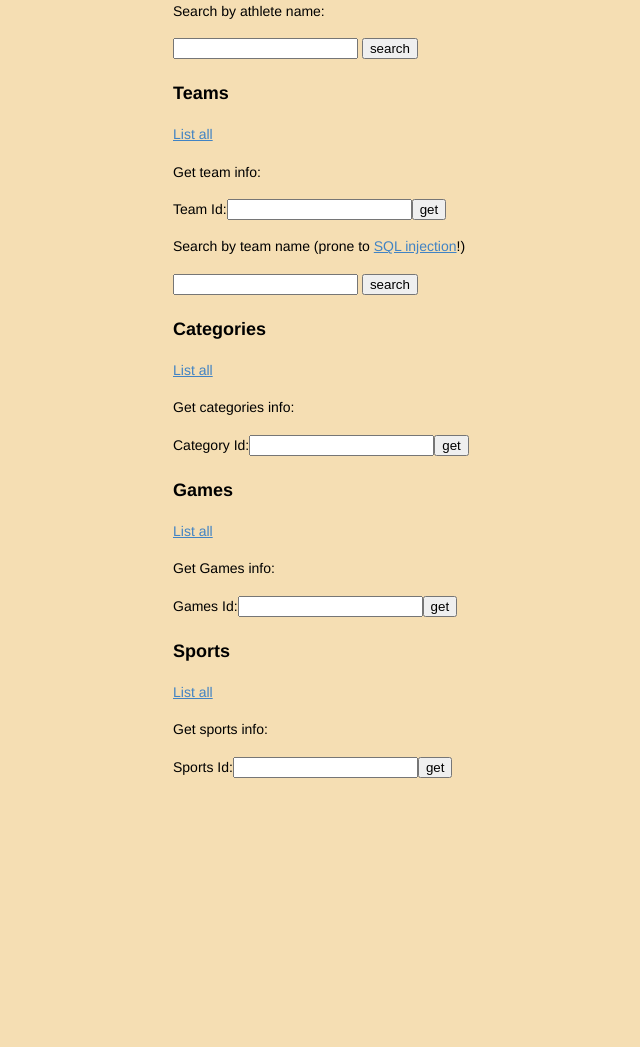
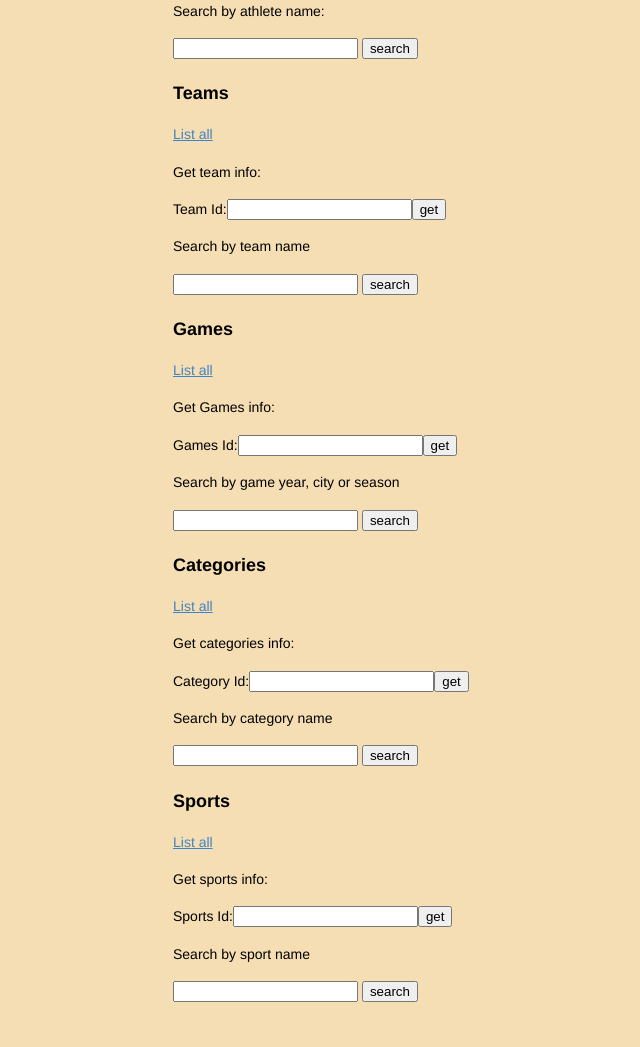
Before and after one commit to sarataboas/Base-de-dados---project, a Flask app: template templates/index.html in a window 1280 px wide. Shown: the part 678-1725 px from the top of the page, without its empty margins (40-680 px from the left). Before the commit the page ends 1456 px from the top, so only its background shows below. Run offline with Flask 3, Linux system fonts and the light colour scheme; the template is opened without the code that fills it, so the values that code supplies are empty.

Commit message:
alteracoes sara

```diff
--- a/app.py
+++ b/app.py
@@ -37,6 +37,8 @@ def list_athletes():
       ''').fetchall()
     return render_template('athletes-list.html', athletes=athletes)
 
+
+#--------------------ATLETAS-----------------------
 #athletes id
 @APP.route('/athletes/<int:id_atleta>/')
 def get_athlete(id_atleta):
@@ -77,7 +79,10 @@ def search_athletes(expr):
   return render_template('athletes-search.html',
            search=search,athletes=athletes)
 
-#eventos
+
+#-----------------EVENTOS------------------
+
+#games
 @APP.route('/games/')
 def list_games():
     games = db.execute(
@@ -87,6 +92,7 @@ def list_games():
     ORDER BY idEventos
       ''').fetchall()
     return render_template('games-list.html', games=games)
+
 
 #games id
 @APP.route('/games/<int:id_evento>/')
@@ -114,7 +120,23 @@ def get_game(id_evento):
   return render_template('games.html',
            evento_data = evento_data, stats_events_atletas = stats_events_atletas)
 
-  #-------------EQUIPAS------------------
+
+#games search
+@APP.route('/games/search/<expr>')
+def search_games(expr):
+   search = { 'expr': expr }
+   expr = '%' + expr + '%'
+   games = db.execute(
+      '''
+      SELECT year, city, season, idEventos
+      FROM Eventos
+      WHERE year LIKE ? or city LIKE ? or season LIKE ?
+      ''', (expr, expr, expr)).fetchall()
+   return render_template('games-search.html', search=search, games=games)
+
+
+
+#-------------EQUIPAS------------------
 #teams list
 @APP.route('/teams/')
 def list_teams():
@@ -181,6 +203,43 @@ def list_categories():
    return render_template('categories-list.html', categories=categories)
 
 
+#categories id
+@APP.route('/categories/<int:id_categoria>/')
+def get_category(id_categoria):
+   category_data = db.execute(
+      '''
+      SELECT e.year, a.name, a.idAtletas, p.medal, c.event
+      FROM Eventos e JOIN Participacoes p ON e.idEventos=p.idEventos
+      JOIN Atletas a ON a.idAtletas=p.idAtletas
+      JOIN Categorias c ON c.idCategorias=p.idCategorias
+      WHERE c.idCategorias = :id AND (p.medal LIKE 'Gold' OR p.medal LIKE 'Silver' OR p.medal LIKE 'Bronze')
+      ORDER BY e.year, CASE
+        WHEN p.medal = 'Gold' THEN 1
+        WHEN p.medal = 'Silver' THEN 2
+        WHEN p.medal = 'Bronze' THEN 3
+        END
+      ''', {'id': id_categoria}).fetchall()
+   return render_template('categories.html', category_data = category_data)
+
+
+#categories search
+@APP.route('/categories/search/<expr>/')
+def search_categories(expr):
+  search = { 'expr': expr }
+  expr = '%' + expr + '%'
+  categories = db.execute(
+    '''
+    SELECT event, idCategorias
+    FROM Categorias
+    WHERE event LIKE ?
+    ''', [expr]).fetchall()
+  return render_template('categories-search.html',
+           search=search,categories=categories)
+
+
+
+
+
 
 
 #-----------------MODALIDADES--------------------------
@@ -212,4 +271,16 @@ def get_sport(id_modalidade):
   print("Sport Data:", sport_data)
   return render_template('sports.html', sport_data=sport_data)
 
-#saraescreveu
+
+# sports search
+@APP.route('/sports/search/<expr>')
+def search_sports(expr):
+   search = { 'expr': expr }
+   expr = '%' + expr + '%'
+   sports = db.execute(
+      '''
+      SELECT idModalidades, sport
+      FROM Modalidades
+      WHERE sport LIKE ?
+      ''', [expr]).fetchall()
+   return render_template('sports-search.html', search=search, sports=sports)
--- a/templates/index.html
+++ b/templates/index.html
@@ -66,12 +66,32 @@
     </form>
     </p>
 
-    <p>Search by team name (prone to <a href="https://en.wikipedia.org/wiki/SQL_injection">SQL injection</a>!)
+    <p>Search by team name
       <form name="asearch" action="javascript:window.open('/teams/search/'+document.forms['asearch'].elements['expr'].value,'_self')">
         <input name="expr" id="expr" value=" " required/>
         <input type="submit" value="search"/>
       </form>
     </p>
+
+
+    <h3>Games</h3>
+    <p>
+       <a href="/games">List all</a>
+    </p>
+
+    <p>Get Games info:
+    <form name="gid" action="javascript:window.open('/games/'+document.forms['gid'].elements['id'].value,'_self')">
+       Games Id:<input value=" " name="id" type="number" min="1"/><input type="submit" value="get"/>
+    </form>
+    </p>
+    <p>Search by game year, city or season
+      <form name="gsearch" action="javascript:window.open('/games/search/'+document.forms['gsearch'].elements['expr'].value,'_self')">
+        <input name="expr" id="expr" value="" required/>
+        <input type="submit" value="search"/>
+      </form>
+    </p>
+
+
 
     <h3>Categories</h3>
     <p>
@@ -83,16 +103,11 @@
        Category Id:<input value=" " name="id" type="number" min="1"/><input type="submit" value="get"/>
     </form>
     </p>
-
-    <h3>Games</h3>
-    <p>
-       <a href="/games">List all</a>
-    </p>
-
-    <p>Get Games info:
-    <form name="gid" action="javascript:window.open('/games/'+document.forms['gid'].elements['id'].value,'_self')">
-       Games Id:<input value=" " name="id" type="number" min="1"/><input type="submit" value="get"/>
-    </form>
+    <p>Search by category name
+      <form name="csearch" action="javascript:window.open('/categories/search/'+document.forms['csearch'].elements['expr'].value,'_self')">
+        <input name="expr" id="expr" value="" required/>
+        <input type="submit" value="search"/>
+      </form>
     </p>
 
     <h3>Sports</h3>
@@ -104,6 +119,12 @@
        Sports Id:<input value=" " name="id" type="number" min="1"/><input type="submit" value="get"/>
     </form>
     </p>
+    <p>Search by sport name
+      <form name="ssearch" action="javascript:window.open('/sports/search/'+document.forms['ssearch'].elements['expr'].value,'_self')">
+        <input name="expr" id="expr" value="" required/>
+        <input type="submit" value="search"/>
+      </form>
+    </p>
 
 
 
```
Also changed, not shown: templates/categories-search.html (added, +12 -0 lines), templates/categories.html (added, +43 -0 lines), templates/games-search.html (added, +12 -0 lines), templates/sports-search.html (added, +12 -0 lines).
